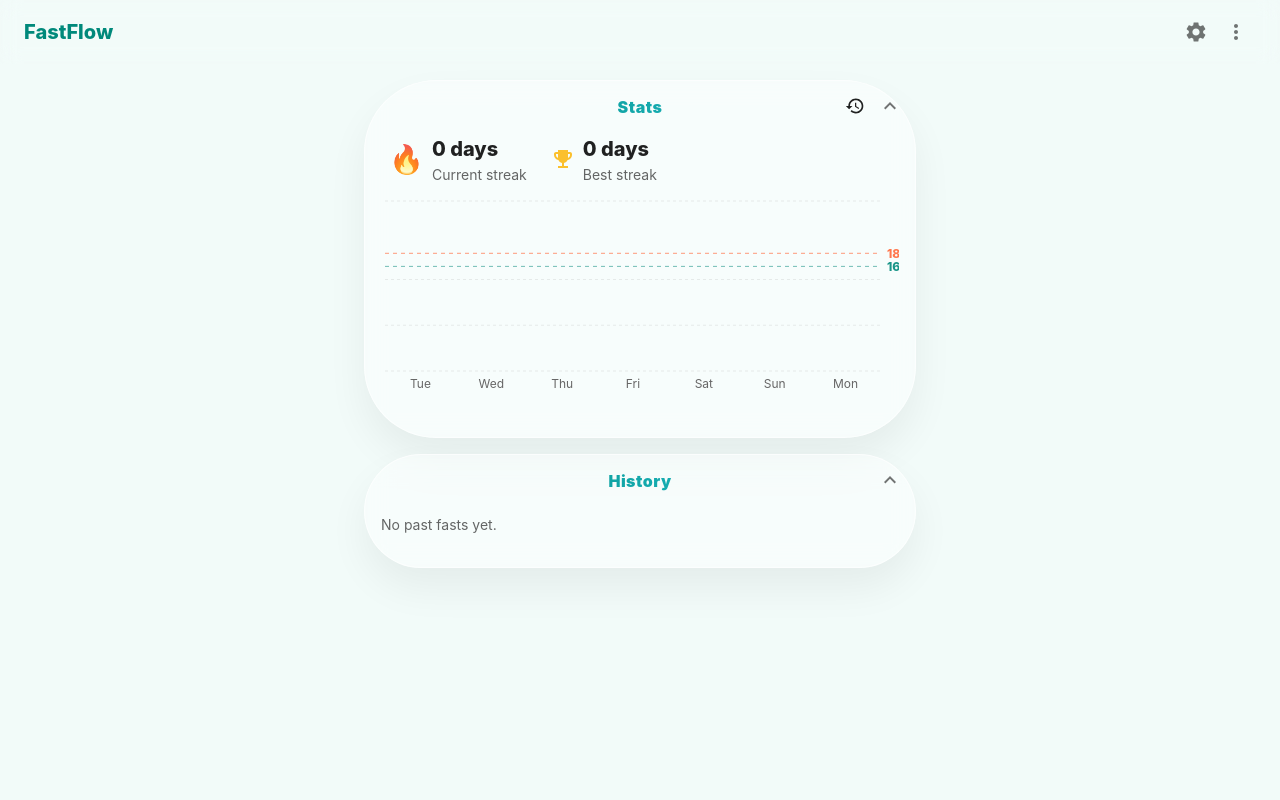
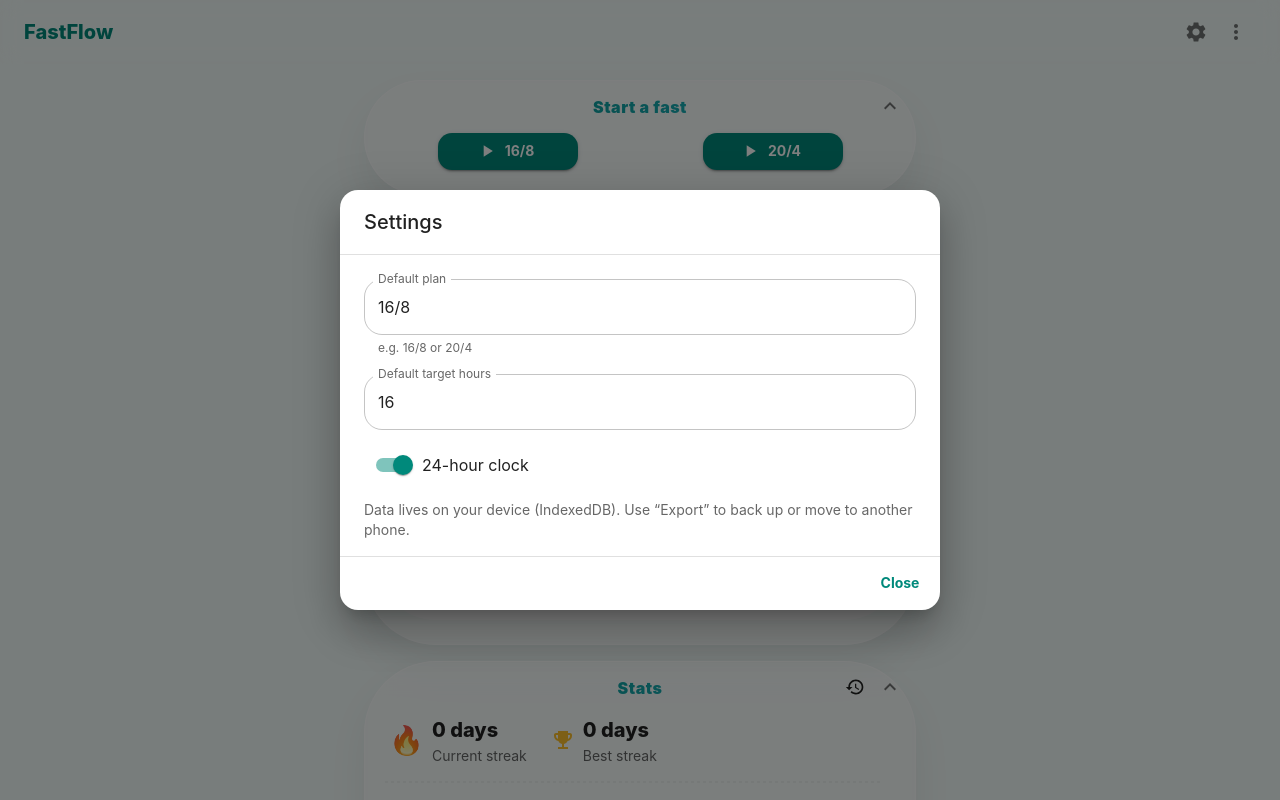
Before and after one commit to Pramod0308/fastflow, a React (Vite) app: page / in a window 1280 px wide. Both pictures are taken after a click on the button 1196 px from the left and 32 px from the top of the page. Shown: the top 800 px of the page. Built offline with nearby package versions, Linux system fonts and the light colour scheme.

Commit message:
Update App.tsx

```diff
--- a/src/App.tsx
+++ b/src/App.tsx
@@ -41,7 +41,7 @@ export default function App() {
   const hours = msToH(elapsedMs);
   const expectedEnd = current ? new Date(current.startAt + targetHours * 3_600_000) : undefined;
 
-  // Eating timer
+  // Eating timer (only when not fasting)
   const eatingActive = !current && !!settings.eatingStartAt;
   const eatingElapsedMs = eatingActive ? (now - (settings.eatingStartAt || 0)) : 0;
   const eatingElapsedText = prettyHms(eatingElapsedMs);
@@ -49,8 +49,8 @@ export default function App() {
 
   // Stats + stage
   const historyData = useMemo(() => last7DaysBuckets(fasts), [fasts]);
-  const streak = useMemo(() => computeStreak(fasts, 16, 0), [fasts]);          // completed fasts ≥ 16h
-  const bestStreak = useMemo(() => computeBestStreak(fasts, 16), [fasts]);      // best ever
+  const streak = useMemo(() => computeStreak(fasts, 16, 0), [fasts]);         // completed fasts ≥16h
+  const bestStreak = useMemo(() => computeBestStreak(fasts, 16), [fasts]);     // best ever
   const stage = useMemo(() => {
     const reached = PHASES.filter(p => hours >= p.hours);
     return reached[reached.length - 1];
@@ -65,7 +65,7 @@ export default function App() {
   const [openImport, setOpenImport] = useState(false);
   const [importText, setImportText] = useState('');
 
-  // Edit start
+  // Edit start for current fast
   const [openEditStart, setOpenEditStart] = useState(false);
   const [editValue, setEditValue] = useState('');
   const openEdit = () => { if (!current) return; setEditValue(dayjs(current.startAt).format('YYYY-MM-DDTHH:mm')); setOpenEditStart(true); };
@@ -95,11 +95,88 @@ export default function App() {
       </Menu>
 
       <Container maxWidth="sm" sx={{ py: 2 }}>
-        {/* ... Fasting/Eating cards unchanged ... */}
+        {/* FASTING / EATING / START */}
+        <GlassCard title={current ? 'Fasting' : (eatingActive ? 'Eating time' : 'Start a fast')} defaultExpanded>
+          {current ? (
+            <>
+              <Typography variant="subtitle2" color="text.secondary" sx={{ mb: 1, textAlign: 'center' }}>Elapsed time</Typography>
+              <Box sx={{ position: 'relative', display: 'grid', placeItems: 'center' }}>
+                <TimerRing elapsedMs={elapsedMs} targetHours={targetHours} variant="fast" />
+                <Box sx={{ position: 'absolute', inset: 0, display: 'grid', placeItems: 'center' }}>
+                  <Stack spacing={1} alignItems="center">
+                    {stage && <Box sx={{ fontSize: 28, lineHeight: 1 }}>{stage.icon}</Box>}
+                    <Typography variant="h3" sx={{ fontWeight: 900, color: 'secondary.main', textShadow: '0 2px 8px rgba(0,0,0,.12)' }}>
+                      {elapsedText}
+                    </Typography>
+                    <Chip size="small" label={`${targetHours}h target`} />
+                  </Stack>
+                </Box>
+              </Box>
 
-        {/* Stats */}
+              <Grid container spacing={1.5} sx={{ mt: 2 }} justifyContent="center">
+                <Grid item xs={12} sx={{ display: 'flex', justifyContent: 'center', gap: 1 }}>
+                  <Button variant="outlined" startIcon={<EditCalendarIcon />} onClick={openEdit}>Edit start</Button>
+                  <Button variant="contained" startIcon={<StopIcon />} onClick={() => endFast()}>End Fast</Button>
+                </Grid>
+              </Grid>
+
+              <Typography variant="body2" color="text.secondary" sx={{ mt: 1, textAlign: 'center' }}>
+                Started {dayjs(current.startAt).format('MMM D, HH:mm')}
+              </Typography>
+              <Box sx={{ display: 'flex', justifyContent: 'center' }}>
+                <Chip size="small" color="secondary" sx={{ mt: 1 }} label={`Ends ${dayjs(expectedEnd).format('MMM D, HH:mm')}`} />
+              </Box>
+            </>
+          ) : eatingActive ? (
+            <>
+              <Typography variant="subtitle2" color="text.secondary" sx={{ mb: 1, textAlign: 'center' }}>Eating window</Typography>
+              <Box sx={{ position: 'relative', display: 'grid', placeItems: 'center' }}>
+                <TimerRing elapsedMs={eatingElapsedMs} targetHours={eatingTarget} variant="eat" />
+                <Box sx={{ position: 'absolute', inset: 0, display: 'grid', placeItems: 'center' }}>
+                  <Stack spacing={1} alignItems="center">
+                    <Box sx={{ fontSize: 26 }}>🥗</Box>
+                    <Typography variant="h3" sx={{ fontWeight: 900, color: 'warning.main', textShadow: '0 2px 8px rgba(0,0,0,.12)' }}>
+                      {eatingElapsedText}
+                    </Typography>
+                    <Chip size="small" label={`${eatingTarget}h target`} />
+                  </Stack>
+                </Box>
+              </Box>
+
+              <Grid container spacing={1.5} sx={{ mt: 2 }} justifyContent="center">
+                {(['16/8', '20/4'] as const).map(p => (
+                  <Grid item xs={6} key={p} sx={{ display: 'flex', justifyContent: 'center' }}>
+                    <Button variant="contained" startIcon={<PlayArrowIcon />} onClick={() => start(p)} sx={{ minWidth: 140 }}>
+                      {p}
+                    </Button>
+                  </Grid>
+                ))}
+              </Grid>
+
+              <Typography variant="body2" color="text.secondary" sx={{ mt: 1, textAlign: 'center' }}>
+                Eating started {dayjs(settings.eatingStartAt!).format('MMM D, HH:mm')}
+              </Typography>
+            </>
+          ) : (
+            <Grid container spacing={1.5} justifyContent="center">
+              {(['16/8', '20/4'] as const).map(p => (
+                <Grid item xs={6} key={p} sx={{ display: 'flex', justifyContent: 'center' }}>
+                  <Button variant="contained" startIcon={<PlayArrowIcon />} onClick={() => start(p)} sx={{ minWidth: 140 }}>
+                    {p}
+                  </Button>
+                </Grid>
+              ))}
+            </Grid>
+          )}
+        </GlassCard>
+
+        {/* STAGES */}
+        <GlassCard title="Stages" defaultExpanded>
+          <PhaseList hours={hours} />
+        </GlassCard>
+
+        {/* STATS */}
         <GlassCard title="Stats" defaultExpanded right={<HistoryIcon fontSize="small" />}>
-          {/* Current + Best streak row */}
           <Stack direction="row" spacing={3} alignItems="center" sx={{ mb: 1, px: 1 }}>
             <StreakCard count={streak} />
             <Stack direction="row" spacing={1} alignItems="center">
@@ -110,20 +187,78 @@ export default function App() {
               </Box>
             </Stack>
           </Stack>
-
           <Box sx={{ mt: 1 }}>
             <HistoryBarChart data={historyData} />
           </Box>
         </GlassCard>
 
-        {/* History */}
+        {/* HISTORY */}
         <GlassCard title="History" defaultExpanded>
           <PastFastsList />
         </GlassCard>
       </Container>
 
-      {/* Settings / Import / Edit dialogs ... (unchanged) */}
-      {/* ... keep the rest of your dialogs here ... */}
+      {/* SETTINGS */}
+      <Dialog open={openSettings} onClose={() => setOpenSettings(false)} fullWidth>
+        <DialogTitle>Settings</DialogTitle>
+        <DialogContent dividers>
+          <Stack spacing={2} sx={{ mt: 1 }}>
+            <TextField
+              label="Default plan"
+              value={settings.defaultPlan}
+              onChange={e => updateSettings({ defaultPlan: e.target.value as any })}
+              helperText="e.g. 16/8 or 20/4"
+            />
+            <TextField
+              label="Default target hours"
+              type="number"
+              value={settings.defaultTargetHours}
+              onChange={e => updateSettings({ defaultTargetHours: Number(e.target.value) })}
+              inputProps={{ min: 1, max: 48 }}
+            />
+            <FormControlLabel
+              control={<Switch checked={settings.use24h} onChange={e => updateSettings({ use24h: e.target.checked })} />}
+              label="24-hour clock"
+            />
+            <Typography variant="body2" color="text.secondary">
+              Data lives on your device (IndexedDB). Use “Export” to back up or move to another phone.
+            </Typography>
+          </Stack>
+        </DialogContent>
+        <DialogActions>
+          <Button onClick={() => setOpenSettings(false)}>Close</Button>
+        </DialogActions>
+      </Dialog>
+
+      {/* IMPORT */}
+      <Dialog open={openImport} onClose={() => setOpenImport(false)} fullWidth>
+        <DialogTitle>Import from JSON</DialogTitle>
+        <DialogContent dividers>
+          <TextField label="Paste JSON here" multiline minRows={6} fullWidth value={importText} onChange={e => setImportText(e.target.value)} />
+        </DialogContent>
+        <DialogActions>
+          <Button onClick={() => setOpenImport(false)}>Cancel</Button>
+          <Button onClick={async () => { await importJson(importText); setOpenImport(false); }}>Import</Button>
+        </DialogActions>
+      </Dialog>
+
+      {/* EDIT START */}
+      <Dialog open={openEditStart} onClose={() => setOpenEditStart(false)} fullWidth>
+        <DialogTitle>Edit start time</DialogTitle>
+        <DialogContent dividers>
+          <TextField
+            type="datetime-local"
+            fullWidth
+            value={editValue}
+            onChange={e => setEditValue(e.target.value)}
+            helperText="Set when this fast actually started (local time). Future times are not allowed."
+          />
+        </DialogContent>
+        <DialogActions>
+          <Button onClick={() => setOpenEditStart(false)}>Cancel</Button>
+          <Button variant="contained" onClick={saveEdit}>Save</Button>
+        </DialogActions>
+      </Dialog>
     </>
   );
 }
```
